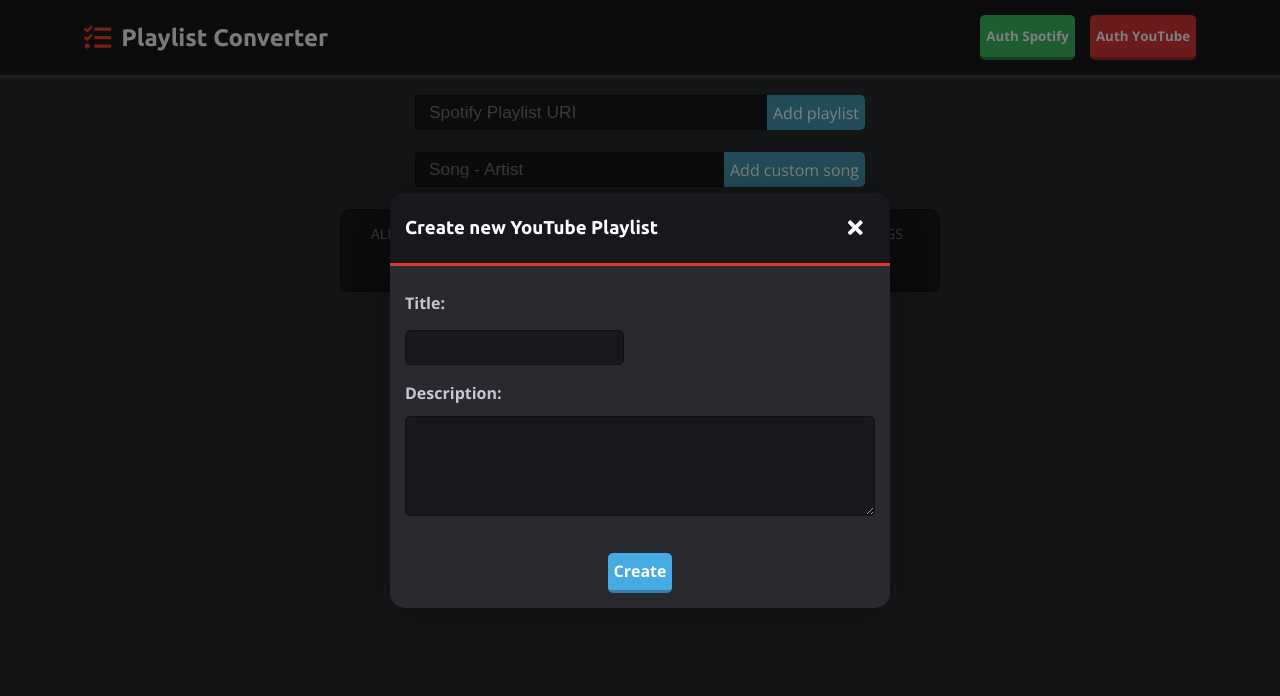
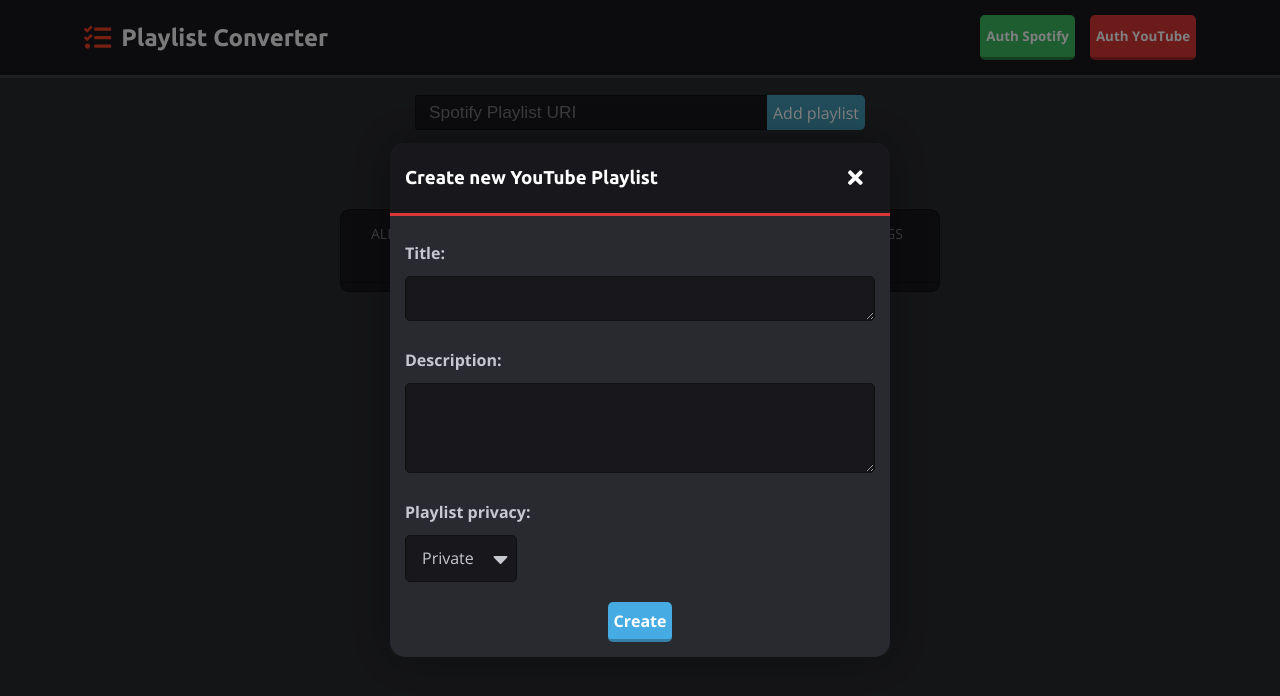
Before and after one commit to smzr/playlist-converter, a React (Create React App) app: page / in a window 1280 px wide. Both pictures are taken after a click on the button "New Playlist". Shown: the top 696 px of the page. Built offline with nearby package versions, Linux system fonts and the light colour scheme.

Commit message:
Option to change youtube playlist privacy

```diff
--- a/src/App.css
+++ b/src/App.css
@@ -315,26 +315,31 @@
 .popup_body form {
         font-weight: bold;
 }
-.popup_body input[name=title], textarea[name=description] {
+.popup_body textarea {
         background-color: #18181c;
         border: 1px solid #0f1012;
         color: #c6c7cf;
         border-radius: 5px;
         font-size: 12pt;
         font-family: 'Open Sans', sans-serif;
-        padding-left: 13px;
+        padding: 10px;
         text-align: left;
-        height: 35px;
-        max-width: 100%;
-        max-height: 250px;
         transition: ease 0.2s;
         outline: none;
+        resize: none;
+        resize: vertical;
+        overflow-x: hidden;
+        overflow-wrap: break-word;
+        height: 0;
+        width: 100%;
+}
+.popup_body textarea[name=title] {
+        min-height: 45px;
+        max-height: 90px;
 }
 .popup_body textarea[name=description] {
-        width: 100%;
-        height: 100px;
-        min-width: 60%;
-        min-height: 100px;
+        min-height: 90px;
+        max-height: 300px;
 }
 .popup_body label {
         line-height: 45px;
@@ -399,9 +404,47 @@
         font-weight: normal;
 }
 
+.select {
+        font-size: 12pt;
+        position: relative;
+        display: inline-block;
+}
+
+.select select {
+        outline: none;
+        -webkit-appearance: none;
+        display: block;
+        padding: 0 2em 0 1em;
+        margin: 0;
+
+        transition: border-color 0.2s;
+        border: 1px solid #0f1012;
+        border-radius: 5px;
+
+        background: #18181c;
+        color: #c6c7cf;
+        line-height: normal;
+        font-family: inherit;
+        font-size: inherit;
+        line-height: inherit;
+}
+
+.select .arrow {
+        background: #18181c;
+        bottom: 5px;
+        position: absolute;
+        right: 5px;
+        top: 5px;
+        width: 24px;
+        pointer-events: none;
+        display: flex;
+        justify-content: center;
+        align-items: center;
+        font-size: 1.5em;
+}
 
 
-/* Extra small devices (phones, 600px and down) */
+/* Extra small devices (phones, 0px and up) */
 @media only screen and (min-width: 0px) {
         header {
                 background-color: #18181c;
--- a/src/App.js
+++ b/src/App.js
@@ -3,7 +3,7 @@
 import './bootstrap-grid.css';
 import queryString from 'query-string';
 import FlipMove from 'react-flip-move';
-import { faRandom, faTrash, faExchangeAlt, faSyncAlt, faCheck, faTasks, faEdit, faTimes, faExclamationTriangle } from "@fortawesome/free-solid-svg-icons";
+import { faRandom, faTrash, faExchangeAlt, faSyncAlt, faCheck, faTasks, faEdit, faTimes, faExclamationTriangle, faCaretDown  } from "@fortawesome/free-solid-svg-icons";
 import { faYoutube } from "@fortawesome/free-brands-svg-icons"
 import { FontAwesomeIcon } from "@fortawesome/react-fontawesome";
 
@@ -306,6 +306,7 @@
                 this.state = {
                         title: '',
                         description: '',
+                        privacy: 'private',
                         error: {
                                 show: false,
                                 code: '',
@@ -318,24 +319,29 @@
 
         handleSubmit(e) {
                 e.preventDefault();
-                let title = e.target.title.value;
-                let description = e.target.description.value;
-                this.createPlaylist(title, description);
+                let title = this.state.title;
+                let description = this.state.description;
+                let privacy = this.state.privacy;
+                this.createPlaylist(title, description, privacy);
         }
 
-        createPlaylist(title, description) {
+        createPlaylist(title, description, privacy) {
                 let yt = localStorage.youtube_access_token;
-                fetch('https://www.googleapis.com/youtube/v3/playlists?part=snippet', {
+                fetch('https://www.googleapis.com/youtube/v3/playlists?part=snippet,status', {
                         method: 'POST',
                         headers: {
                                 'Content-type': 'application/json',
-                                'Authorization': 'Bearer ' + yt,
+                                'Authorization': 'Bearer ' + yt
                         },
                         body: JSON.stringify({
                                 'snippet':
                                 {
                                         'title':title,
                                         'description':description
+                                },
+                                'status':
+                                {
+                                        'privacyStatus':privacy
                                 }
                         })
                 }).then(response => response.json()).then(data => {
@@ -376,15 +382,26 @@
                                                 : null}
                                                 <form onSubmit={this.handleSubmit}>
                                                         <label>
-                                                                Title:<br/>
-                                                        <input name="title" type="text" required value={this.state.title} onChange={e => this.setState({title: e.target.value})} />
+                                                                <span>Title:</span><br/>
+                                                        <textarea name="title" required maxLength="150" value={this.state.title} onChange={e => this.setState({title: e.target.value})} />
                                                         </label>
                                                         <br/>
                                                         <label>
-                                                                Description:<br/>
-                                                                <textarea name="description" value={this.state.description} onChange={e => this.setState({description: e.target.value})} />
+                                                                <span>Description:</span><br/>
+                                                        <textarea name="description" maxLength="5000" value={this.state.description} onChange={e => this.setState({description: e.target.value})} />
                                                         </label>
                                                         <br/>
+                                                        <label>
+                                                                <span>Playlist privacy:</span><br/>
+                                                                <div className="select">
+                                                                <span className="arrow"><FontAwesomeIcon icon={faCaretDown} /></span>
+                                                                        <select value={this.state.privacy} onChange={e => this.setState({privacy: e.target.value})}>
+                                                                                <option value="public">Public</option>
+                                                                                <option value="unlisted">Unlisted</option>
+                                                                                <option value="private">Private</option>
+                                                                        </select>
+                                                                </div>
+                                                        </label>
                                                         <input name="submit" type="submit" value="Create" />
                                                 </form>
 
```
